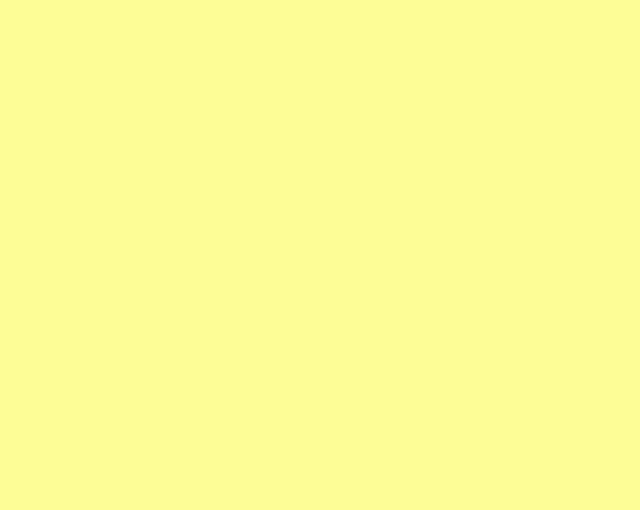
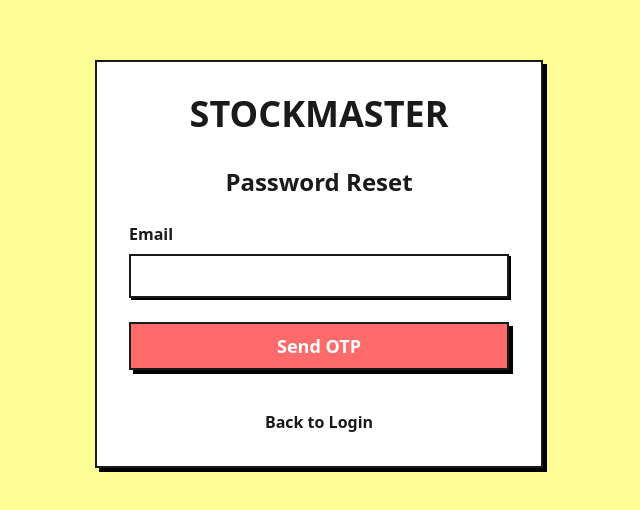
Before and after one commit to hsd2514/sm-odoo, a React app in the folder frontend/: page /forgot-password in a window 1280 px wide. Before the commit this address had no page. Shown: the part 136-646 px from the top of the page, without its empty margins (321-961 px from the left). Built offline with nearby package versions, Linux system fonts and the light colour scheme; the HTML template or start-up script is replaced by a standard one.

Commit message:
Add OTP password reset frontend page and integrate with login

```diff
--- a/frontend/src/App.jsx
+++ b/frontend/src/App.jsx
@@ -3,6 +3,7 @@ import { BrowserRouter as Router, Routes, Route, Navigate } from 'react-router-d
 import { AuthProvider, useAuth } from './context/AuthContext';
 import Login from './pages/Login';
 import Signup from './pages/Signup';
+import ForgotPassword from './pages/ForgotPassword';
 import Dashboard from './pages/Dashboard';
 import Layout from './components/Layout';
 import Products from './pages/Products';
@@ -30,6 +31,7 @@ const App = () => {
         <Routes>
           <Route path="/login" element={<Login />} />
           <Route path="/signup" element={<Signup />} />
+          <Route path="/forgot-password" element={<ForgotPassword />} />
 
           <Route path="/" element={
             <ProtectedRoute>
--- /dev/null
+++ b/frontend/src/pages/ForgotPassword.jsx
@@ -0,0 +1,187 @@
+import React, { useState } from 'react';
+import { useNavigate } from 'react-router-dom';
+import Button from '../components/ui/Button';
+import Input from '../components/ui/Input';
+import api from '../services/api';
+
+const ForgotPassword = () => {
+  const [step, setStep] = useState(1); // 1: email, 2: OTP, 3: new password
+  const [email, setEmail] = useState('');
+  const [otp, setOtp] = useState('');
+  const [newPassword, setNewPassword] = useState('');
+  const [confirmPassword, setConfirmPassword] = useState('');
+  const [error, setError] = useState('');
+  const [message, setMessage] = useState('');
+  const [loading, setLoading] = useState(false);
+  const navigate = useNavigate();
+
+  const handleRequestOTP = async (e) => {
+    e.preventDefault();
+    setError('');
+    setMessage('');
+    setLoading(true);
+    try {
+      await api.post('/auth/forgot-password', null, { params: { email: email } });
+      setMessage('If the email exists, an OTP has been sent to your email.');
+      setStep(2);
+    } catch (err) {
+      setError(err.response?.data?.detail || 'Failed to send OTP');
+    } finally {
+      setLoading(false);
+    }
+  };
+
+  const handleVerifyOTP = async (e) => {
+    e.preventDefault();
+    setError('');
+    setLoading(true);
+    try {
+      await api.post('/auth/verify-otp', null, { params: { email: email, otp_code: otp } });
+      setMessage('OTP verified successfully!');
+      setStep(3);
+    } catch (err) {
+      setError(err.response?.data?.detail || 'Invalid or expired OTP');
+    } finally {
+      setLoading(false);
+    }
+  };
+
+  const handleResetPassword = async (e) => {
+    e.preventDefault();
+    setError('');
+
+    if (newPassword !== confirmPassword) {
+      setError('Passwords do not match');
+      return;
+    }
+
+    if (newPassword.length < 8) {
+      setError('Password must be at least 8 characters long');
+      return;
+    }
+
+    setLoading(true);
+    try {
+      await api.post('/auth/reset-password', null, {
+        params: {
+          email: email,
+          otp_code: otp,
+          new_password: newPassword
+        }
+      });
+      setMessage('Password reset successfully! Redirecting to login...');
+      setTimeout(() => {
+        navigate('/login');
+      }, 2000);
+    } catch (err) {
+      setError(err.response?.data?.detail || 'Failed to reset password');
+    } finally {
+      setLoading(false);
+    }
+  };
+
+  return (
+    <div className="min-h-screen flex items-center justify-center bg-[var(--color-neo-bg)]">
+      <div className="neo-box p-8 w-full max-w-md">
+        <h1 className="text-4xl font-black mb-8 text-center uppercase">StockMaster</h1>
+        <h2 className="text-2xl font-bold mb-6 text-center">Password Reset</h2>
+
+        {error && (
+          <div className="bg-red-100 border-2 border-red-500 text-red-700 p-2 mb-4 font-bold">
+            {error}
+          </div>
+        )}
+
+        {message && (
+          <div className="bg-green-100 border-2 border-green-500 text-green-700 p-2 mb-4 font-bold">
+            {message}
+          </div>
+        )}
+
+        {step === 1 && (
+          <form onSubmit={handleRequestOTP} className="space-y-6">
+            <div>
+              <label className="block font-bold mb-2">Email</label>
+              <Input
+                type="email"
+                value={email}
+                onChange={(e) => setEmail(e.target.value)}
+                required
+                disabled={loading}
+              />
+            </div>
+            <Button type="submit" className="w-full text-lg" disabled={loading}>
+              {loading ? 'Sending...' : 'Send OTP'}
+            </Button>
+            <div className="mt-4 text-center">
+              <a href="/login" className="font-bold hover:underline">Back to Login</a>
+            </div>
+          </form>
+        )}
+
+        {step === 2 && (
+          <form onSubmit={handleVerifyOTP} className="space-y-6">
+            <div>
+              <label className="block font-bold mb-2">Enter OTP Code</label>
+              <Input
+                type="text"
+                value={otp}
+                onChange={(e) => setOtp(e.target.value.replace(/\D/g, '').slice(0, 6))}
+                required
+                maxLength={6}
+                placeholder="000000"
+                disabled={loading}
+                className="text-center text-2xl font-bold tracking-widest"
+              />
+              <p className="text-sm text-gray-600 mt-2">Check your email for the 6-digit OTP code</p>
+            </div>
+            <Button type="submit" className="w-full text-lg" disabled={loading}>
+              {loading ? 'Verifying...' : 'Verify OTP'}
+            </Button>
+            <div className="mt-4 text-center">
+              <button
+                type="button"
+                onClick={() => setStep(1)}
+                className="font-bold hover:underline"
+              >
+                Change Email
+              </button>
+            </div>
+          </form>
+        )}
+
+        {step === 3 && (
+          <form onSubmit={handleResetPassword} className="space-y-6">
+            <div>
+              <label className="block font-bold mb-2">New Password</label>
+              <Input
+                type="password"
+                value={newPassword}
+                onChange={(e) => setNewPassword(e.target.value)}
+                required
+                minLength={8}
+                disabled={loading}
+              />
+            </div>
+            <div>
+              <label className="block font-bold mb-2">Confirm New Password</label>
+              <Input
+                type="password"
+                value={confirmPassword}
+                onChange={(e) => setConfirmPassword(e.target.value)}
+                required
+                minLength={8}
+                disabled={loading}
+              />
+            </div>
+            <Button type="submit" className="w-full text-lg" disabled={loading}>
+              {loading ? 'Resetting...' : 'Reset Password'}
+            </Button>
+          </form>
+        )}
+      </div>
+    </div>
+  );
+};
+
+export default ForgotPassword;
--- a/frontend/src/pages/Login.jsx
+++ b/frontend/src/pages/Login.jsx
@@ -53,8 +53,13 @@ const Login = () => {
             LOGIN
           </Button>
         </form>
-        <div className="mt-4 text-center">
-            <a href="/signup" className="font-bold hover:underline">Need an account? Sign up</a>
+        <div className="mt-4 text-center space-y-2">
+            <div>
+              <a href="/signup" className="font-bold hover:underline">Need an account? Sign up</a>
+            </div>
+            <div>
+              <a href="/forgot-password" className="font-bold hover:underline text-blue-600">Forgot Password?</a>
+            </div>
         </div>
       </div>
     </div>
```
